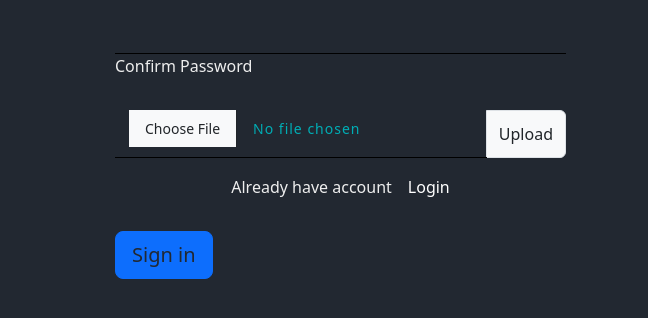
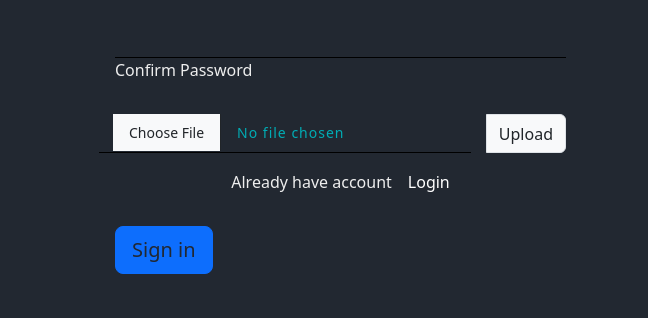
Before and after one commit to Youcode-Classe-E-2023-2024/medHachami_helpd_Desk_APP, a plain HTML site: page Register.html in a window 1280 px wide. Shown: the part 442-760 px from the top of the page, 632-1280 px from the left. Drawn offline with nearby package versions, Linux system fonts and the light colour scheme.

Commit message:
Update style.css

```diff
--- a/static/css/style.css
+++ b/static/css/style.css
@@ -250,5 +250,9 @@ background: #eee;
 .delete-user{
   cursor: pointer;
 }
+.inputfile{
+  height: 100%!important;
+    right: 16px!important;
+}
 
 /* End ticket */
```
